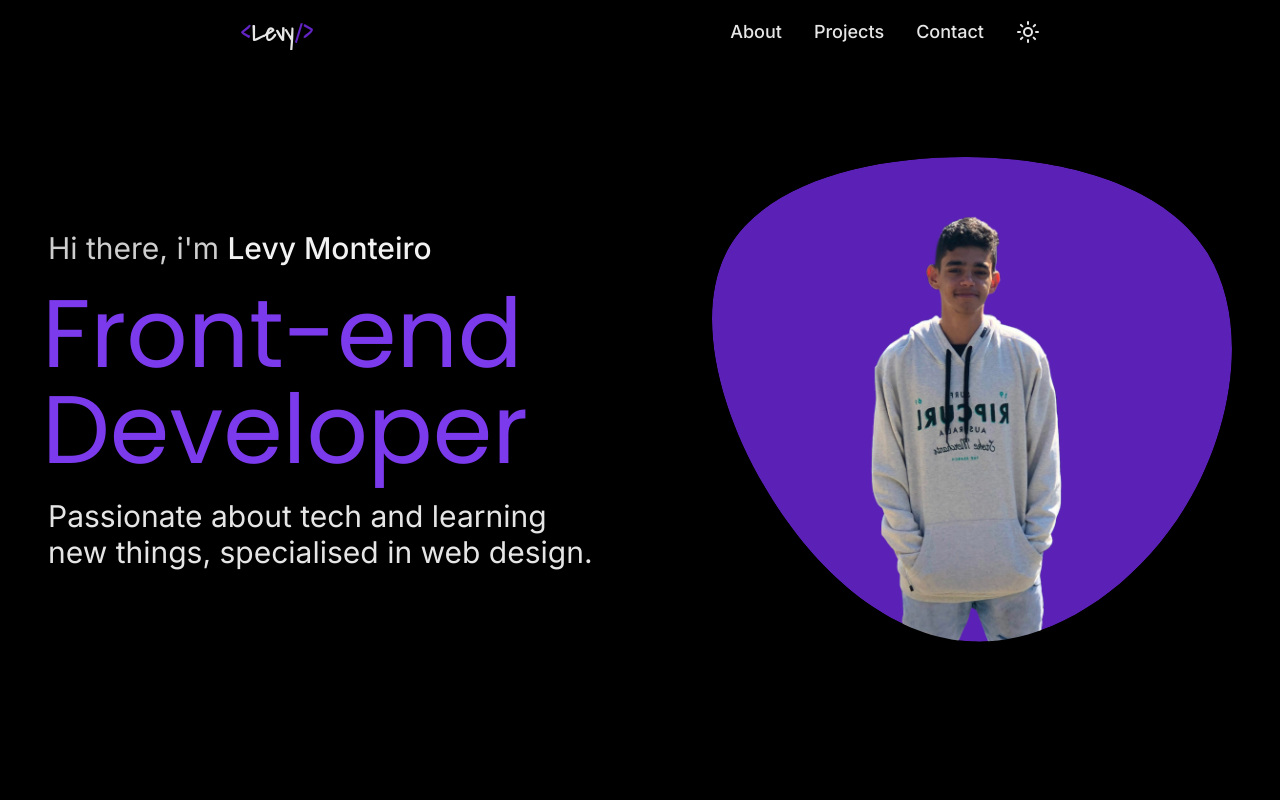
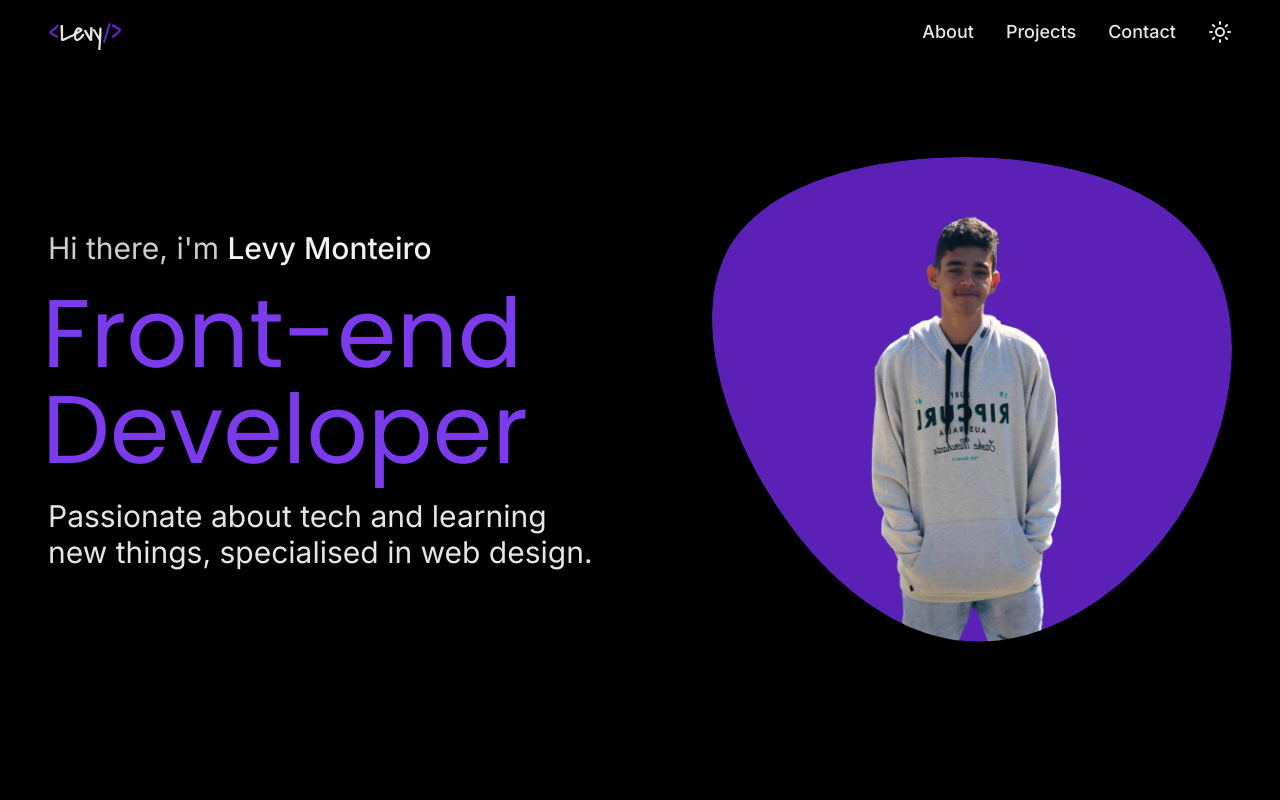
Before and after one commit to LevyMonteiro/portfolio, a React (Vite) app: page / in a window 1280 px wide. Shown: the top 800 px of the page. Built offline with nearby package versions, Linux system fonts and the light colour scheme; what @designbycode/tailwindcss-text-shadow would draw is missing.

Commit message:
update Nav width

```diff
--- a/src/components/Nav.tsx
+++ b/src/components/Nav.tsx
@@ -21,7 +21,7 @@ export default function Nav() {
         theme === 'light' ? 'bg-neutral-50 text-black' : 'bg-black text-white'
       } w-full fixed top-0 left-0 flex justify-center z-10 opacity-90`}
     >
-      <nav className='w-full h-16 mx-60 gap-8 flex flex-row justify-between items-center text-center text-lg'>
+      <nav className='w-[1184px] h-16 gap-8 flex flex-wrap justify-between items-center text-center text-lg'>
         <a
           href='/'
           className='text-2xl font-shadowintolight font-bold h-full flex items-center group '
```
